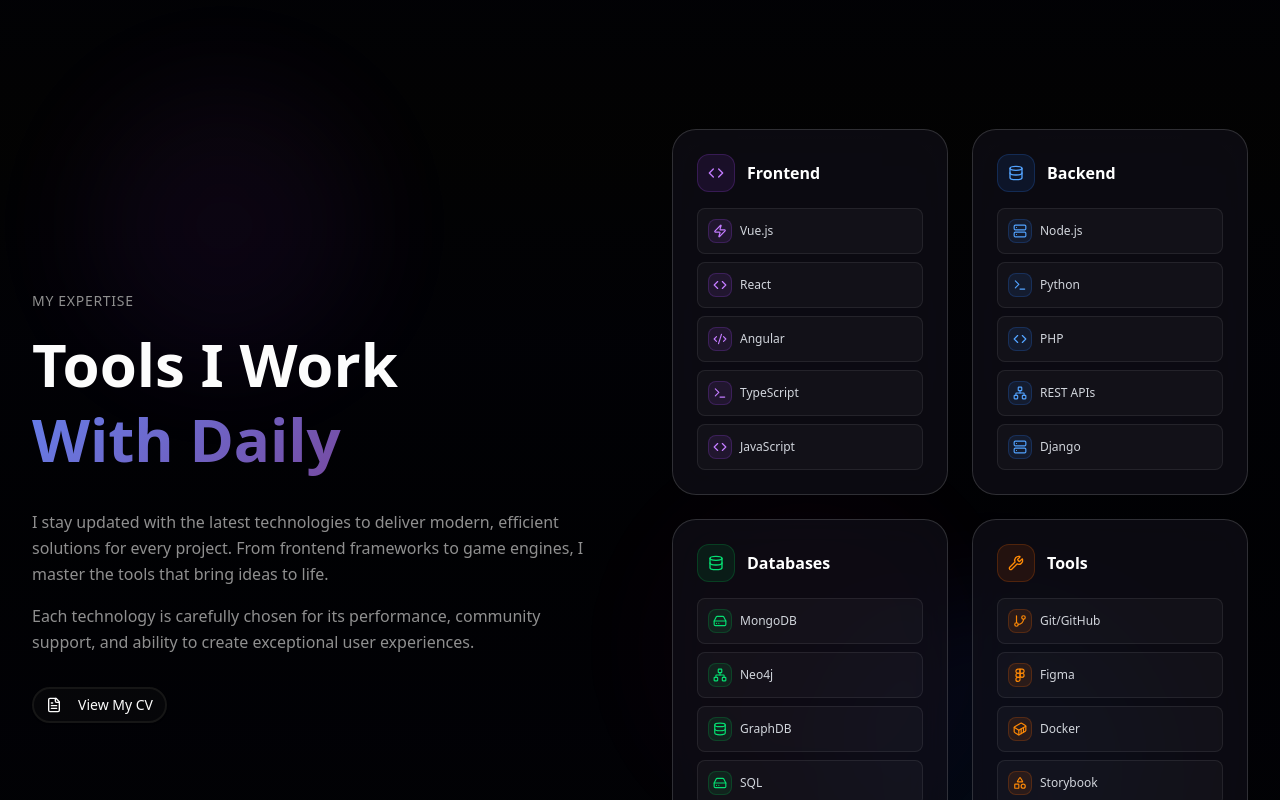
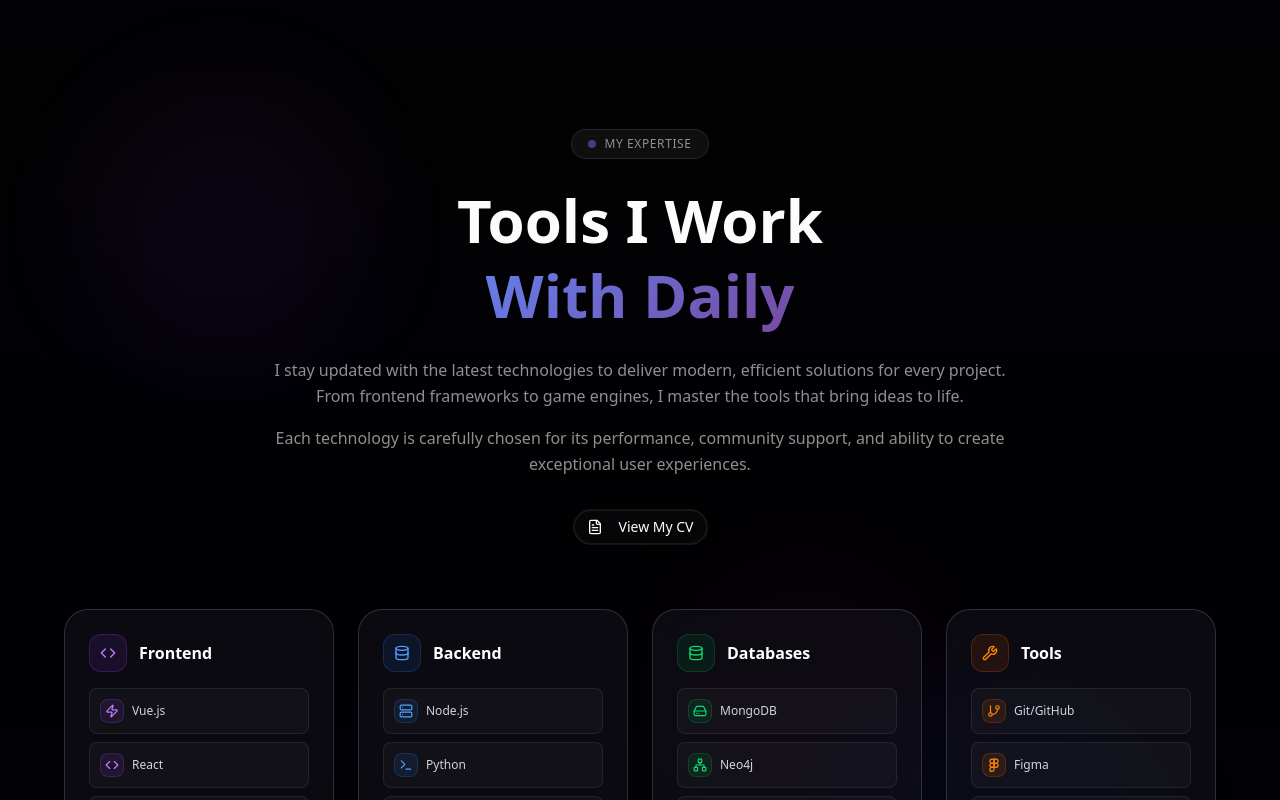
Before and after one commit to gs-imak/smk-portfolio-website, a Next.js app: page / in a window 1280 px wide. Shown: the part 3060-3860 px from the top of the page. Built offline with nearby package versions, Linux system fonts and the light colour scheme.

Commit message:
Add interactive skill detail modals with expertise levels and projects

```diff
--- a/src/components/skills.tsx
+++ b/src/components/skills.tsx
@@ -1,11 +1,15 @@
 "use client";
 
 import { Button } from "@/components/ui/button";
-import { FileText, Code, Database, Wrench, Zap, Code2, Figma, GitBranch, Container, Globe, Server, HardDrive, Network, Box, Terminal, Shapes } from "lucide-react";
+import { Dialog, DialogContent, DialogHeader, DialogTitle } from "@/components/ui/dialog";
+import { Progress } from "@/components/ui/progress";
+import { FileText, Code, Database, Wrench, Zap, Code2, Figma, GitBranch, Container, Globe, Server, HardDrive, Network, Box, Terminal, Shapes, X } from "lucide-react";
 import Link from "next/link";
-import { memo, useCallback } from "react";
+import { memo, useCallback, useState } from "react";
 
 export const Skills = memo(function Skills() {
+  const [selectedSkill, setSelectedSkill] = useState<number | null>(null);
+
   const handleMouseMove = useCallback((e: React.MouseEvent<HTMLElement>) => {
     const card = e.currentTarget;
     const rect = card.getBoundingClientRect();
@@ -15,50 +19,103 @@
     card.style.setProperty('--mouse-x', `${x}px`);
     card.style.setProperty('--mouse-y', `${y}px`);
   }, []);
+
   const skills = [
     {
       category: "Frontend",
       items: [
-        { name: "Vue.js", icon: Zap },
-        { name: "React", icon: Code },
-        { name: "Angular", icon: Code2 },
-        { name: "TypeScript", icon: Terminal },
-        { name: "JavaScript", icon: Code }
+        { name: "Vue.js", icon: Zap, level: 95 },
+        { name: "React", icon: Code, level: 90 },
+        { name: "Angular", icon: Code2, level: 85 },
+        { name: "TypeScript", icon: Terminal, level: 92 },
+        { name: "JavaScript", icon: Code, level: 95 }
       ],
-      icon: Code
+      icon: Code,
+      description: "Expert in building modern, responsive web applications with Vue.js, React, and Angular. Proficient in TypeScript and JavaScript ES6+.",
+      expertise: [
+        "Advanced component architecture and state management",
+        "Performance optimization and bundle size reduction",
+        "Responsive design and mobile-first development",
+        "Progressive Web Apps (PWA) implementation",
+        "Modern build tools (Vite, Webpack, Turbopack)"
+      ],
+      projects: [
+        "Led Vue.js 2 → Vue 3 → React migration for Edumalin",
+        "Built real-time collaborative features with WebSocket",
+        "Developed reusable component library with Storybook"
+      ]
     },
     {
       category: "Backend",
       items: [
-        { name: "Node.js", icon: Server },
-        { name: "Python", icon: Terminal },
-        { name: "PHP", icon: Code },
-        { name: "REST APIs", icon: Network },
-        { name: "Django", icon: Server }
+        { name: "Node.js", icon: Server, level: 88 },
+        { name: "Python", icon: Terminal, level: 80 },
+        { name: "PHP", icon: Code, level: 75 },
+        { name: "REST APIs", icon: Network, level: 92 },
+        { name: "Django", icon: Server, level: 78 }
       ],
-      icon: Database
+      icon: Database,
+      description: "Strong backend development skills with Node.js, Python, and RESTful API design. Experience with microservices and serverless architectures.",
+      expertise: [
+        "RESTful API design and GraphQL implementation",
+        "Database optimization and query performance",
+        "Authentication & authorization (JWT, OAuth)",
+        "Microservices architecture and event-driven systems",
+        "Server deployment and cloud infrastructure (AWS, Linux)"
+      ],
+      projects: [
+        "Developed complete instant messaging backend system",
+        "Integrated OpenAI API for content generation",
+        "Built scalable REST APIs serving 10K+ users"
+      ]
     },
     {
       category: "Databases",
       items: [
-        { name: "MongoDB", icon: HardDrive },
-        { name: "Neo4j", icon: Network },
-        { name: "GraphDB", icon: Database },
-        { name: "SQL", icon: HardDrive },
-        { name: "Drupal", icon: Box }
+        { name: "MongoDB", icon: HardDrive, level: 85 },
+        { name: "Neo4j", icon: Network, level: 82 },
+        { name: "GraphDB", icon: Database, level: 80 },
+        { name: "SQL", icon: HardDrive, level: 88 },
+        { name: "Drupal", icon: Box, level: 70 }
       ],
-      icon: Database
+      icon: Database,
+      description: "Experienced in both SQL and NoSQL databases, with specialized knowledge in graph databases (Neo4j, GraphDB) for complex data relationships.",
+      expertise: [
+        "Database schema design and normalization",
+        "Query optimization and indexing strategies",
+        "Graph database modeling for complex relationships",
+        "Data migration and synchronization",
+        "MongoDB aggregation pipelines and performance tuning"
+      ],
+      projects: [
+        "Implemented Neo4j for educational content relationships",
+        "Optimized MongoDB queries reducing load time by 60%",
+        "Designed scalable database architecture for multi-tenant app"
+      ]
     },
     {
       category: "Tools",
       items: [
-        { name: "Git/GitHub", icon: GitBranch },
-        { name: "Figma", icon: Figma },
-        { name: "Docker", icon: Container },
-        { name: "Storybook", icon: Shapes },
-        { name: "CI/CD", icon: Globe }
+        { name: "Git/GitHub", icon: GitBranch, level: 92 },
+        { name: "Figma", icon: Figma, level: 85 },
+        { name: "Docker", icon: Container, level: 80 },
+        { name: "Storybook", icon: Shapes, level: 88 },
+        { name: "CI/CD", icon: Globe, level: 85 }
       ],
-      icon: Wrench
+      icon: Wrench,
+      description: "Proficient with modern development tools and workflows. Strong focus on collaboration, design systems, and automated deployment pipelines.",
+      expertise: [
+        "Git workflow management and branching strategies",
+        "Component-driven development with Storybook",
+        "Docker containerization and orchestration",
+        "CI/CD pipeline setup (GitHub Actions, GitLab CI)",
+        "Design collaboration and prototyping with Figma"
+      ],
+      projects: [
+        "Set up CI/CD pipelines for automated testing and deployment",
+        "Created comprehensive Storybook component library",
+        "Managed AWS infrastructure (EC2, S3, CloudFront, IAM)"
+      ]
     },
   ];
 
@@ -72,14 +129,15 @@
       </div>
 
       <div className="max-w-7xl mx-auto px-4 sm:px-6 lg:px-8 relative z-10">
-        <div className="grid lg:grid-cols-2 gap-16 items-center">
-          {/* Left - Content */}
-          <div className="space-y-8">
-            <div className="space-y-4">
-              <p className="text-sm uppercase tracking-wider text-muted-foreground animate-fade-in-up" style={{ animationDelay: '0.1s' }}>
+        {/* Header - Centered */}
+        <div className="text-center mb-16 max-w-3xl mx-auto">
+          <div className="inline-flex items-center gap-2 px-4 py-1.5 rounded-full bg-foreground/5 border border-foreground/10 mb-6">
+            <div className="w-2 h-2 rounded-full bg-gradient-to-r from-purple-500 to-blue-500 animate-pulse" />
+            <p className="text-xs uppercase tracking-wider text-muted-foreground">
               My Expertise
             </p>
-              <h2 className="text-4xl sm:text-5xl lg:text-6xl font-bold leading-tight">
+          </div>
+          <h2 className="text-4xl sm:text-5xl lg:text-6xl font-bold leading-tight mb-6">
             <span className="inline-block animate-fade-in-up" style={{ animationDelay: '0.2s' }}>
               Tools I Work
             </span>
@@ -88,8 +146,6 @@
               With Daily
             </span>
           </h2>
-            </div>
-
           <div className="space-y-4 text-base text-muted-foreground leading-relaxed">
             <p className="animate-fade-in-up" style={{ animationDelay: '0.6s' }}>
               I stay updated with the latest technologies to deliver modern,
@@ -101,8 +157,7 @@
               support, and ability to create exceptional user experiences.
             </p>
           </div>
-
-            <div className="animate-fade-in-up" style={{ animationDelay: '1s' }}>
+          <div className="animate-fade-in-up mt-8" style={{ animationDelay: '1s' }}>
             <Link href="/cv">
               <Button variant="outline" className="group rounded-full px-6 py-2 border-2 border-foreground/20 hover:border-foreground/40 hover:bg-foreground/5 text-foreground hover:text-foreground transition-all duration-300">
                 <FileText className="mr-2 h-4 w-4" />
@@ -112,8 +167,8 @@
           </div>
         </div>
 
-          {/* Right - Skills Grid */}
-          <div className="grid grid-cols-2 gap-6">
+        {/* Skills Grid - Full Width */}
+        <div className="grid grid-cols-1 sm:grid-cols-2 lg:grid-cols-4 gap-6 max-w-6xl mx-auto">
             {skills.map((skillGroup, index) => {
               const IconComponent = skillGroup.icon;
               const colorMap = {
@@ -147,9 +202,10 @@
               return (
                 <div
                   key={index}
-                  className="group relative bg-[#13111C]/60 backdrop-blur-xl border border-white/[0.15] rounded-3xl p-6 transition-all duration-300 ease-out hover:-translate-y-1 hover:shadow-[0_12px_40px_rgba(168,85,247,0.15)] overflow-hidden animate-fade-in-up h-full flex flex-col"
+                  className="group relative bg-[#13111C]/60 backdrop-blur-xl border border-white/[0.15] rounded-3xl p-6 transition-all duration-300 ease-out hover:-translate-y-1 hover:shadow-[0_12px_40px_rgba(168,85,247,0.15)] overflow-hidden animate-fade-in-up h-full flex flex-col cursor-pointer"
                   style={{ animationDelay: `${1.2 + index * 0.2}s` }}
                   onMouseMove={handleMouseMove}
+                  onClick={() => setSelectedSkill(index)}
                 >
                   {/* Spotlight effect */}
                   <div className="absolute inset-0 opacity-0 group-hover:opacity-100 transition-opacity duration-500 pointer-events-none">
@@ -193,7 +249,133 @@
             })}
         </div>
       </div>
+
+      {/* Skill Detail Modal */}
+      <Dialog open={selectedSkill !== null} onOpenChange={() => setSelectedSkill(null)}>
+        <DialogContent className="max-w-3xl max-h-[90vh] overflow-y-auto bg-[#13111C]/95 backdrop-blur-xl border border-white/[0.15] text-white">
+          {selectedSkill !== null && (
+            <>
+              <DialogHeader>
+                <DialogTitle className="flex items-center gap-4 text-3xl font-bold">
+                  <div className={`p-3 rounded-xl ${
+                    selectedSkill === 0 ? 'bg-purple-500/10 border border-purple-500/20' :
+                    selectedSkill === 1 ? 'bg-blue-500/10 border border-blue-500/20' :
+                    selectedSkill === 2 ? 'bg-green-500/10 border border-green-500/20' :
+                    'bg-orange-500/10 border border-orange-500/20'
+                  }`}>
+                    {(() => {
+                      const IconComponent = skills[selectedSkill].icon;
+                      return <IconComponent className={`h-6 w-6 ${
+                        selectedSkill === 0 ? 'text-purple-400' :
+                        selectedSkill === 1 ? 'text-blue-400' :
+                        selectedSkill === 2 ? 'text-green-400' :
+                        'text-orange-400'
+                      }`} />;
+                    })()}
                   </div>
+                  {skills[selectedSkill].category} Expertise
+                </DialogTitle>
+              </DialogHeader>
+
+              <div className="space-y-6 mt-6">
+                {/* Description */}
+                <p className="text-gray-300 text-lg leading-relaxed">
+                  {skills[selectedSkill].description}
+                </p>
+
+                {/* Skills with Progress Bars */}
+                <div>
+                  <h3 className={`text-xl font-bold mb-4 ${
+                    selectedSkill === 0 ? 'text-purple-400' :
+                    selectedSkill === 1 ? 'text-blue-400' :
+                    selectedSkill === 2 ? 'text-green-400' :
+                    'text-orange-400'
+                  }`}>Technical Skills</h3>
+                  <div className="space-y-4">
+                    {skills[selectedSkill].items.map((item, idx) => {
+                      const ItemIcon = item.icon;
+                      return (
+                        <div key={idx} className="space-y-2">
+                          <div className="flex items-center justify-between">
+                            <div className="flex items-center gap-2">
+                              <ItemIcon className={`h-4 w-4 ${
+                                selectedSkill === 0 ? 'text-purple-400' :
+                                selectedSkill === 1 ? 'text-blue-400' :
+                                selectedSkill === 2 ? 'text-green-400' :
+                                'text-orange-400'
+                              }`} />
+                              <span className="font-medium text-white">{item.name}</span>
+                            </div>
+                            <span className="text-sm text-gray-400">{item.level}%</span>
+                          </div>
+                          <Progress
+                            value={item.level}
+                            className="h-2"
+                            style={{
+                              backgroundColor: 'rgba(255, 255, 255, 0.1)'
+                            }}
+                          />
+                        </div>
+                      );
+                    })}
+                  </div>
+                </div>
+
+                {/* Expertise Areas */}
+                <div>
+                  <h3 className={`text-xl font-bold mb-4 ${
+                    selectedSkill === 0 ? 'text-purple-400' :
+                    selectedSkill === 1 ? 'text-blue-400' :
+                    selectedSkill === 2 ? 'text-green-400' :
+                    'text-orange-400'
+                  }`}>Key Expertise</h3>
+                  <div className="space-y-2">
+                    {skills[selectedSkill].expertise.map((exp, idx) => (
+                      <div key={idx} className="flex items-start gap-2">
+                        <div className={`w-2 h-2 rounded-full mt-1.5 ${
+                          selectedSkill === 0 ? 'bg-purple-500' :
+                          selectedSkill === 1 ? 'bg-blue-500' :
+                          selectedSkill === 2 ? 'bg-green-500' :
+                          'bg-orange-500'
+                        }`}></div>
+                        <span className="text-sm text-gray-300">{exp}</span>
+                      </div>
+                    ))}
+                  </div>
+                </div>
+
+                {/* Notable Projects */}
+                <div>
+                  <h3 className={`text-xl font-bold mb-4 ${
+                    selectedSkill === 0 ? 'text-purple-400' :
+                    selectedSkill === 1 ? 'text-blue-400' :
+                    selectedSkill === 2 ? 'text-green-400' :
+                    'text-orange-400'
+                  }`}>Notable Projects</h3>
+                  <div className="space-y-3">
+                    {skills[selectedSkill].projects.map((project, idx) => (
+                      <div
+                        key={idx}
+                        className="p-4 rounded-xl bg-white/[0.03] border border-white/[0.08] hover:bg-white/[0.06] hover:border-white/[0.15] transition-all"
+                      >
+                        <div className="flex items-start gap-3">
+                          <div className={`w-1.5 h-1.5 rounded-full mt-2 ${
+                            selectedSkill === 0 ? 'bg-purple-500' :
+                            selectedSkill === 1 ? 'bg-blue-500' :
+                            selectedSkill === 2 ? 'bg-green-500' :
+                            'bg-orange-500'
+                          }`}></div>
+                          <span className="text-sm text-gray-300 leading-relaxed">{project}</span>
+                        </div>
+                      </div>
+                    ))}
+                  </div>
+                </div>
+              </div>
+            </>
+          )}
+        </DialogContent>
+      </Dialog>
     </section>
   );
 });
```
Lines whose indentation alone changed are shown as unchanged.
